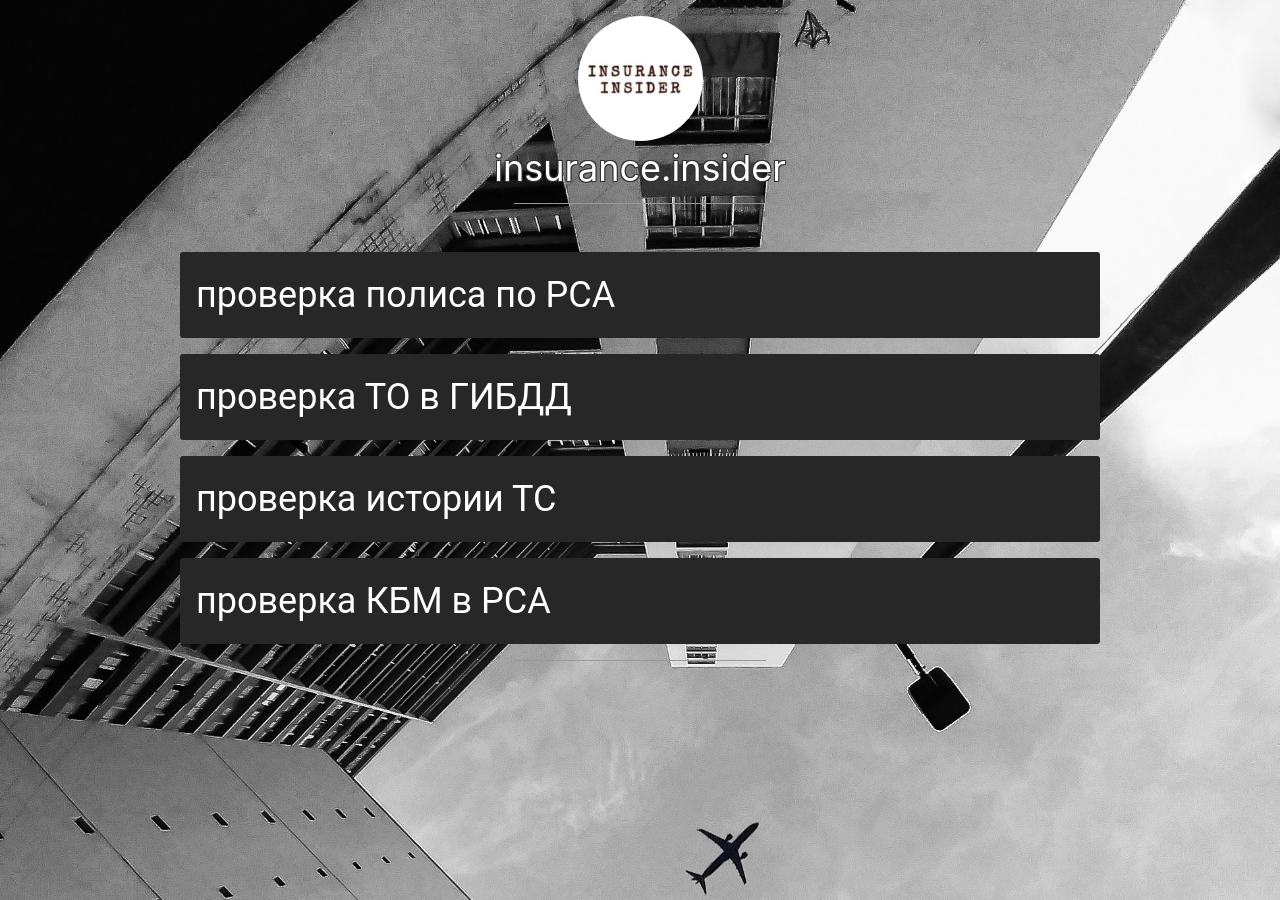
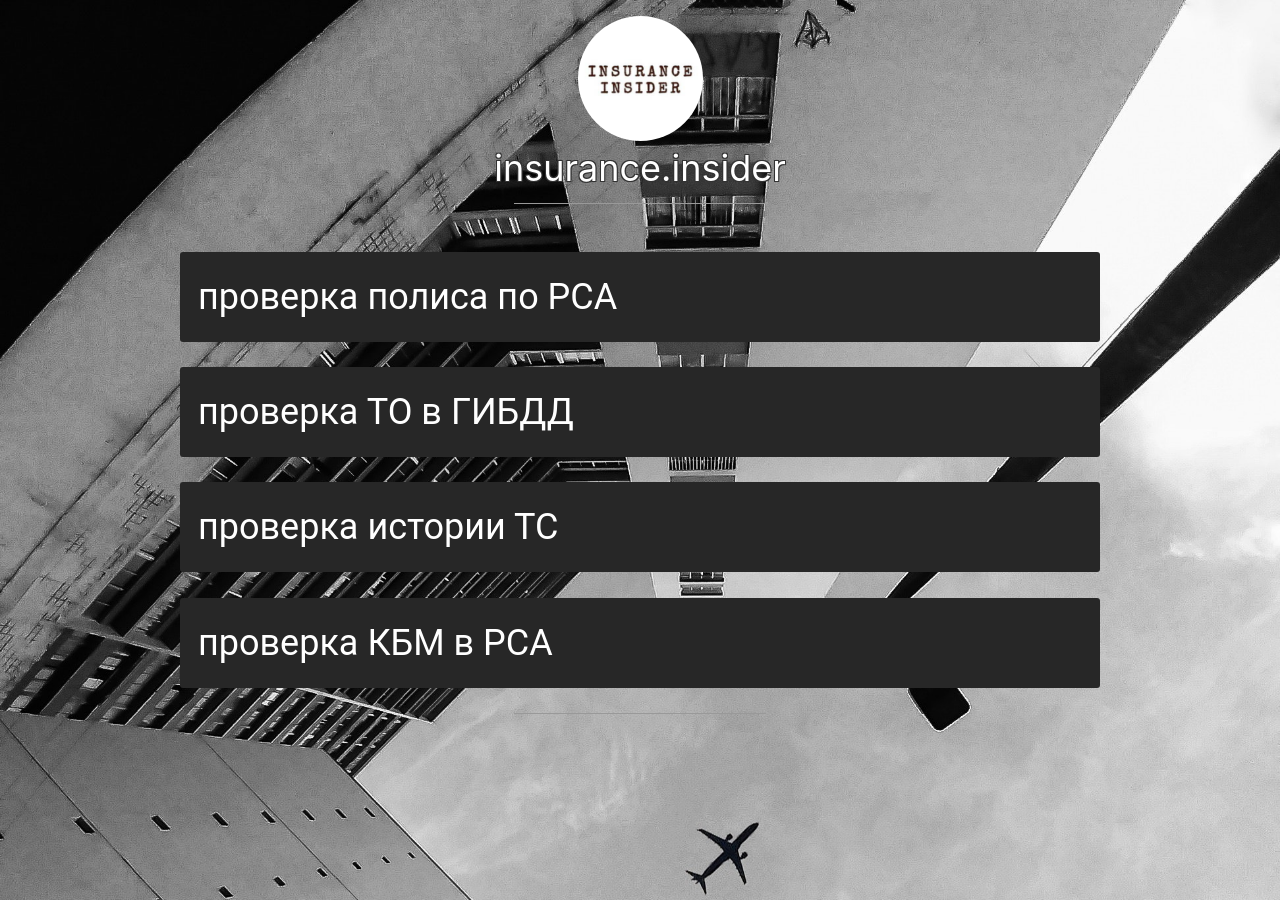
Before and after one commit to HooliganYo/insider, a Jekyll site: the page built from links.html, in a window 1280 px wide. Built offline with Jekyll 4.4.1, drawn with Linux system fonts in a browser that asks for light colours.

Commit message:
block links

```diff
--- a/i/style.css
+++ b/i/style.css
@@ -49,9 +49,12 @@ html:before {
     background: #27272799;
 }
 
-#links .row a {
+#links a.row {
     color: #ffffff;
     font-family: 'Roboto', sans-serif;
     font-weight: 400;
     text-decoration: none !important;
+
+    padding: 0.5em;
+    margin-bottom: 0.7em;
 }
--- a/index.html
+++ b/index.html
@@ -3,6 +3,6 @@ layout: iinsider
 ---
 
 <div class="container" id="links">
-    <div class="row px-3 py-3 mb-3"><a href="docs.html">Документы</a></div>
-    <div class="row px-3 py-3 mb-3"><a href="links.html">Ссылки</a></div>
+    <a class="row" href="docs.html">Документы</a>
+    <a class="row" href="links.html">Ссылки</a>
 </div>
--- a/links.html
+++ b/links.html
@@ -3,8 +3,8 @@ layout: iinsider
 ---
 
 <div class="container" id="links">
-    <div class="row px-3 py-3 mb-3"><a href="https://dkbm-web.autoins.ru/dkbm-web-1.0/policyInfo.htm">проверка полиса по РСА</a></div>
-    <div class="row px-3 py-3 mb-3"><a href="https://eaisto.info/">проверка ТО в ГИБДД</a></div>
-    <div class="row px-3 py-3 mb-3"><a href="http://gibdd.ru/check/auto">проверка истории ТС</a></div>
-    <div class="row px-3 py-3 mb-3"><a href="https://dkbm-web.autoins.ru/dkbm-web-1.0/kbm.htm">проверка КБМ в РСА</a></div>
+    <a class="row" href="https://dkbm-web.autoins.ru/dkbm-web-1.0/policyInfo.htm">проверка полиса по РСА</a>
+    <a class="row" href="https://eaisto.info/">проверка ТО в ГИБДД</a>
+    <a class="row" href="http://gibdd.ru/check/auto">проверка истории ТС</a>
+    <a class="row" href="https://dkbm-web.autoins.ru/dkbm-web-1.0/kbm.htm">проверка КБМ в РСА</a>
 </div>
```
Also changed, not shown: docs.html (+4 -4 lines).
